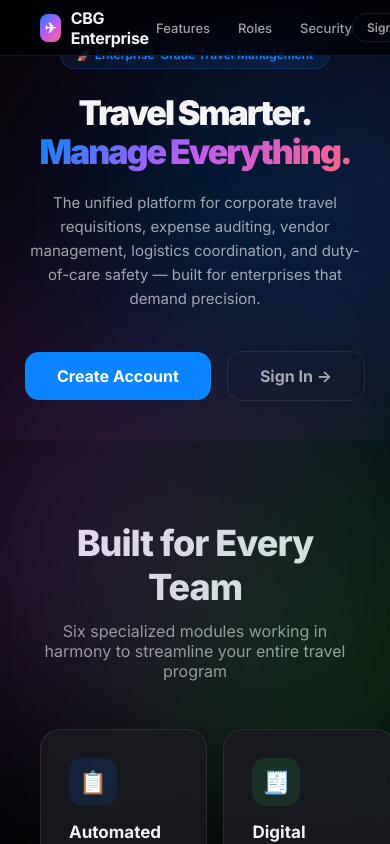
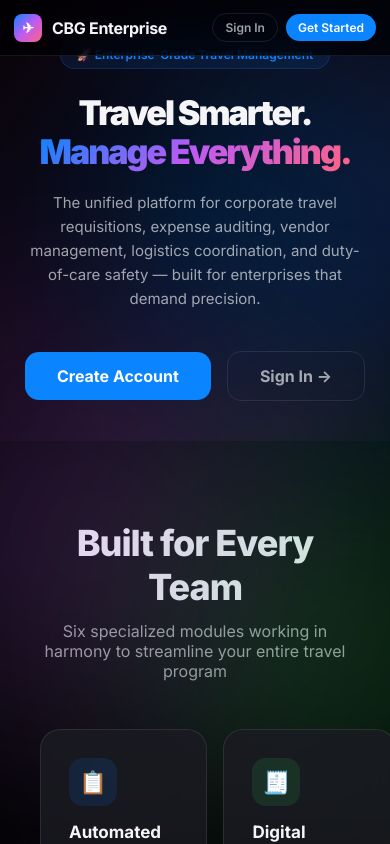
Before and after one commit to AnkushDhar3198/WorkForceTravelAndLogisticsManagement, an Angular app in the folder frontend/: page / in a window 390 px wide. Shown: the top 844 px of the page. Built offline with nearby package versions, Linux system fonts and the light colour scheme.

Commit message:
fix: Hide landing nav links on mobile screens (<= 768px) and align logo and action buttons cleanly

```diff
--- a/frontend/src/styles.css
+++ b/frontend/src/styles.css
@@ -1522,6 +1522,31 @@ body.force-mobile {
     box-sizing: border-box;
   }
 
+  /* Landing Navigation Bar */
+  .landing-nav {
+    padding: 10px 14px;
+    display: flex;
+    align-items: center;
+    justify-content: space-between;
+    width: 100%;
+    box-sizing: border-box;
+  }
+
+  .landing-nav-links {
+    display: none !important;
+  }
+
+  .landing-nav-actions {
+    display: flex;
+    align-items: center;
+    gap: 8px;
+  }
+
+  .landing-nav-actions .btn {
+    padding: 6px 12px;
+    font-size: 12px;
+  }
+
   .main-content {
     padding: 12px 10px 80px 10px;
     margin-left: 0;
```
